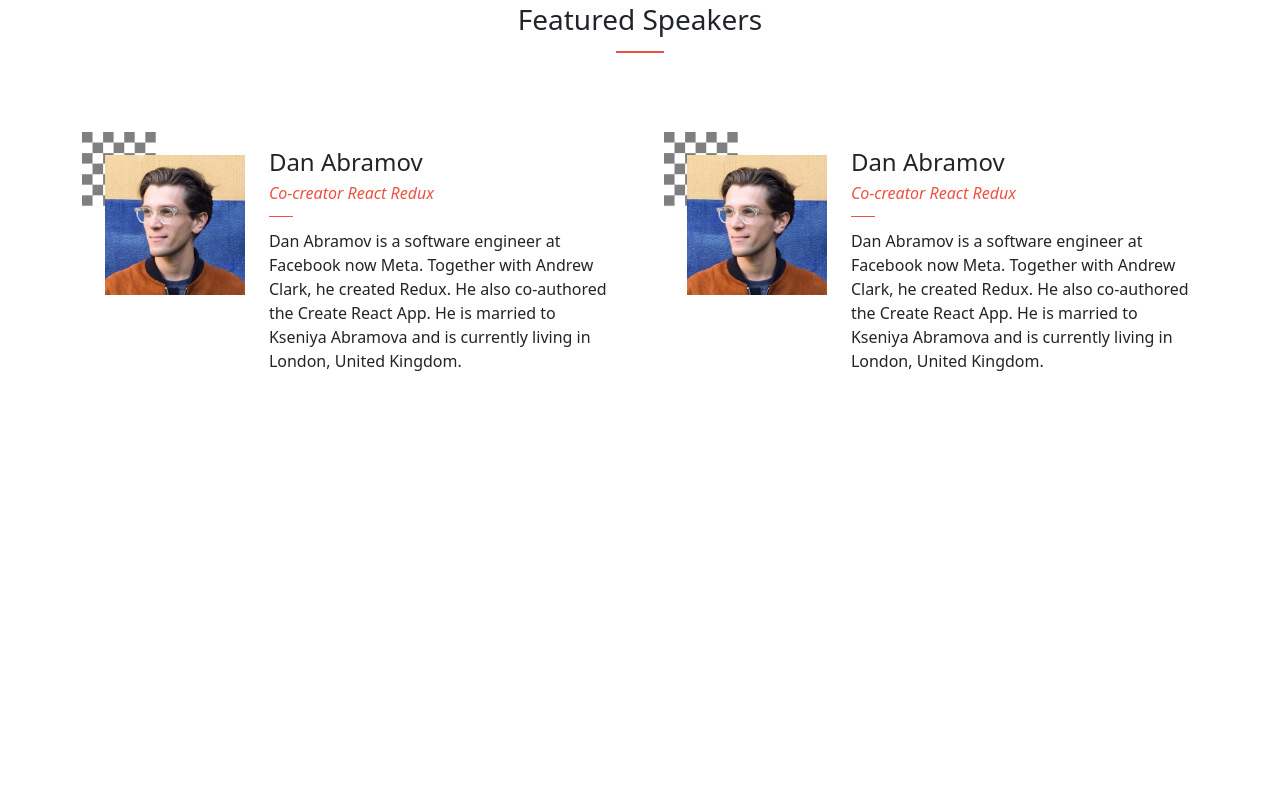
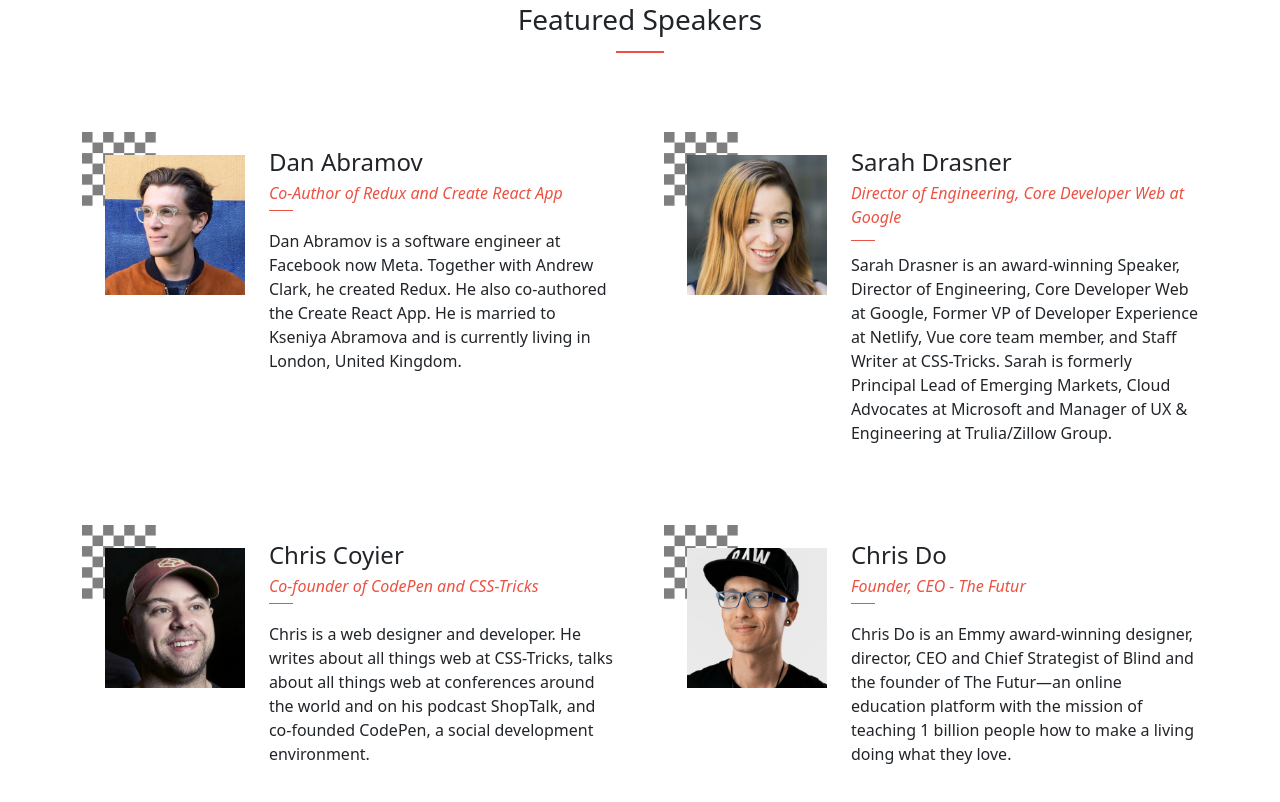
Before and after one commit to joshuaivie/MD1_Orange-React-Conference, a website: page index.html in a window 1280 px wide. Shown: the part 1638-2440 px from the top of the page. Before the commit the page ends 2107 px from the top, so only its background shows below. Drawn offline with nearby package versions, Linux system fonts and the light colour scheme.

Commit message:
Add Dynamic Speakers

```diff
--- a/assets/css/style.css
+++ b/assets/css/style.css
@@ -198,7 +198,7 @@
 
 .speakers-list .speaker .role::after {
   position: absolute;
-  bottom: -50%;
+  bottom: -25%;
   left: 0;
   height: 1px;
   width: 1.5rem;
@@ -273,6 +273,7 @@
 
   .speakers-list {
     grid-template-columns: 1fr 1fr;
+    grid-row-gap: 5rem;
   }
 
   .speakers-list .speaker .bio {
--- a/assets/data/speakers.json
+++ b/assets/data/speakers.json
@@ -3,36 +3,36 @@
     "name": "Dan Abramov",
     "role": "Co-Author of Redux and Create React App",
     "bio": "Dan Abramov is a software engineer at Facebook now Meta. Together with Andrew Clark, he created Redux. He also co-authored the Create React App. He is married to Kseniya Abramova and is currently living in London, United Kingdom.",
-    "profilePicture": ""
+    "profilePicture": "dan.png"
   },
   {
     "name": "Sarah Drasner",
     "role": "Director of Engineering, Core Developer Web at Google",
     "bio": "Sarah Drasner is an award-winning Speaker, Director of Engineering, Core Developer Web at Google, Former VP of Developer Experience at Netlify, Vue core team member, and Staff Writer at CSS-Tricks. Sarah is formerly Principal Lead of Emerging Markets, Cloud Advocates at Microsoft and Manager of UX & Engineering at Trulia/Zillow Group.",
-    "profilePicture": ""
+    "profilePicture": "sarah.png"
   },
   {
     "name": "Chris Coyier",
     "role": "Co-founder of CodePen and CSS-Tricks",
     "bio": "Chris is a web designer and developer. He writes about all things web at CSS-Tricks, talks about all things web at conferences around the world and on his podcast ShopTalk, and co-founded CodePen, a social development environment.",
-    "profilePicture": ""
+    "profilePicture": "chris.png"
   },
   {
     "name": "Chris Do",
     "role": "Founder, CEO - The Futur",
     "bio": "Chris Do is an Emmy award-winning designer, director, CEO and Chief Strategist of Blind and the founder of The Futur—an online education platform with the mission of teaching 1 billion people how to make a living doing what they love.",
-    "profilePicture": ""
+    "profilePicture": "chris-do.png"
   },
   {
     "name": "Nenne Adaora Nwodo",
     "role": "Software Engineer, Microsoft Mixed Reality",
     "bio": "Nenne Adaora Nwodo (who fondly likes to be called Adora), is a Software Engineer at Microsoft Mixed Reality based in Lagos, Nigeria. In 2018, she created a blog called AdoraHack where she publishes articles on Software Engineering, Productivity & Career Growth .",
-    "profilePicture": ""
+    "profilePicture": "adora.png"
   },
   {
     "name": "Samson Goddy",
     "role": "Co-founder of Open Source Community Africa",
     "bio": "Samson is the co-founder of Open Source Community Africa, a project that he cares about because it allows him to reflect his love for open source while building large projects that help the budding open source community in Africa.",
-    "profilePicture": ""
+    "profilePicture": "samson.png"
   }
 ]
--- a/assets/js/dynamic-data.js
+++ b/assets/js/dynamic-data.js
@@ -0,0 +1,23 @@
+// 3. Project Details PopUp
+const getSpeakers = fetch('./assets/data/speakers.json').then((result) => result.json());
+
+const speakersList = document.getElementById('speakersList');
+
+getSpeakers.then((speakers) => {
+  let speakersHTML = '';
+  speakers.forEach((speaker) => {
+    speakersHTML += `<div class="speaker">
+    <div class="speaker-image">
+      <img src="./assets/img/speakers/${speaker.profilePicture}" alt="${speaker.name}">
+    </div>
+    <div class="speaker-profile pt-3">
+      <div class="name">
+        <h4>${speaker.name}</h4>
+      </div>
+      <div class="role">${speaker.role}</div>
+      <div class="bio">${speaker.bio}</div>
+    </div>
+  </div>`;
+  });
+  speakersList.innerHTML = speakersHTML;
+});
--- a/index.html
+++ b/index.html
@@ -137,37 +137,7 @@
           <h3 class="section-title light">Featured Speakers</h3>
         </div>
         <div class="row pt-3 pt-md-5">
-          <div class="speakers-list">
-            <div class="speaker">
-              <div class="speaker-image">
-                <img src="./assets/img/speakers/dan.png" alt="dan">
-              </div>
-              <div class="speaker-profile pt-3">
-                <div class="name">
-                  <h4>Dan Abramov</h4>
-                </div>
-                <div class="role">Co-creator React Redux</div>
-                <div class="bio">Dan Abramov is a software engineer at Facebook now Meta. Together with Andrew Clark, he
-                  created Redux. He also co-authored the Create React App. He is married to Kseniya Abramova and is
-                  currently living in London, United Kingdom.</div>
-              </div>
-
-            </div>
-            <div class="speaker">
-              <div class="speaker-image">
-                <img src="./assets/img/speakers/dan.png" alt="dan">
-              </div>
-              <div class="speaker-profile pt-3">
-                <div class="name">
-                  <h4>Dan Abramov</h4>
-                </div>
-                <div class="role">Co-creator React Redux</div>
-                <div class="bio">Dan Abramov is a software engineer at Facebook now Meta. Together with Andrew Clark, he
-                  created Redux. He also co-authored the Create React App. He is married to Kseniya Abramova and is
-                  currently living in London, United Kingdom.</div>
-              </div>
-
-            </div>
+          <div class="speakers-list pb-5" id="speakersList">
           </div>
         </div>
       </div>
@@ -178,7 +148,7 @@
   <script src="https://cdn.jsdelivr.net/npm/bootstrap@5.0.2/dist/js/bootstrap.bundle.min.js"
     integrity="sha384-MrcW6ZMFYlzcLA8Nl+NtUVF0sA7MsXsP1UyJoMp4YLEuNSfAP+JcXn/tWtIaxVXM"
     crossorigin="anonymous"></script>
-  <script src="" async defer></script>
+  <script src="./assets/js/dynamic-data.js" async defer></script>
 </body>
 
 </html>
```
Also changed, not shown: assets/js/mobile-menu.js (deleted).
